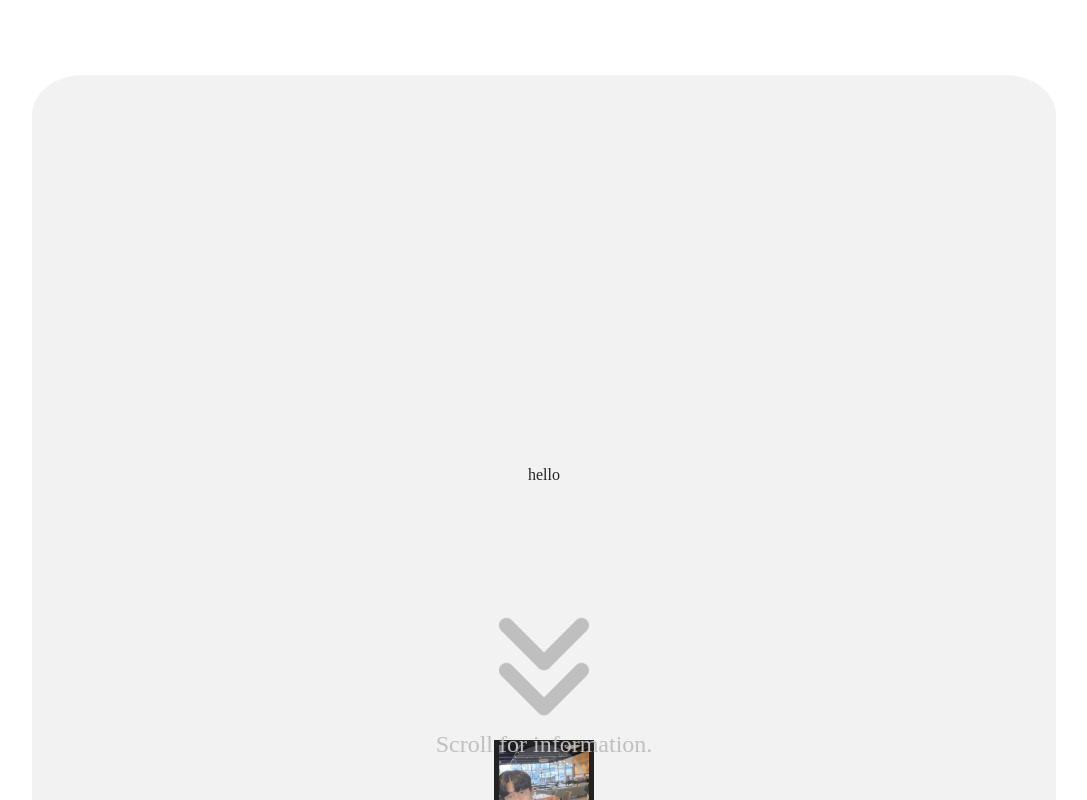
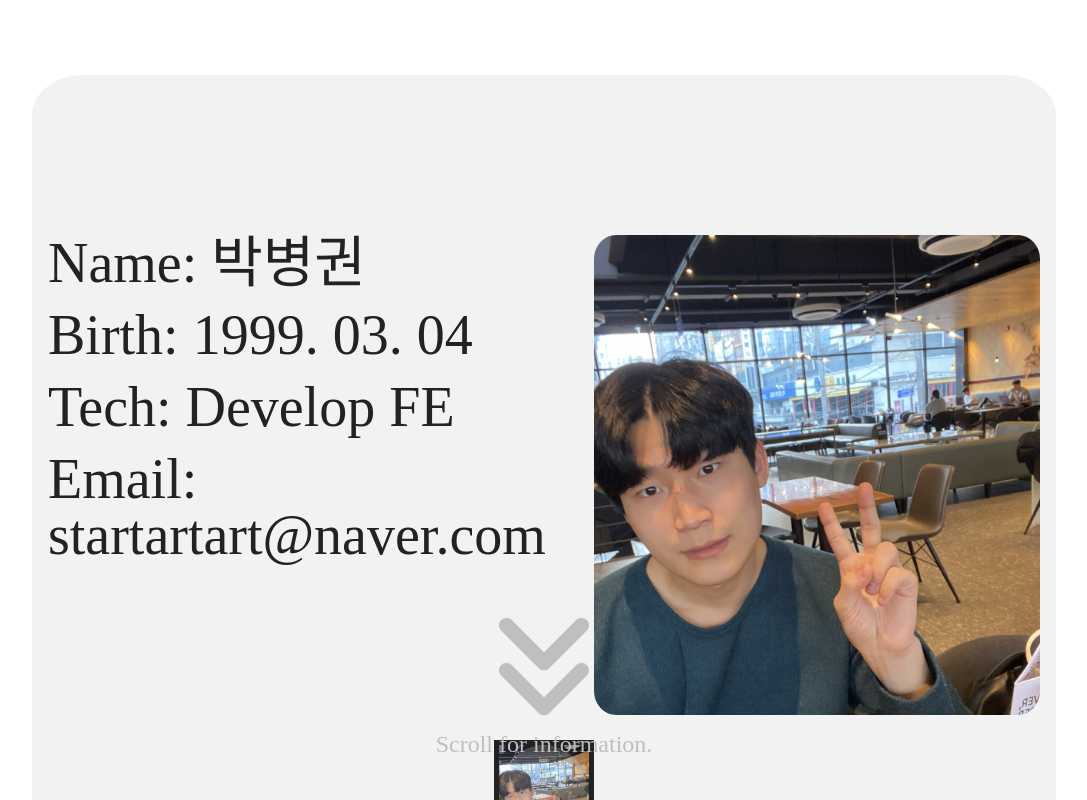
Before and after one commit to startartart/conblog, a React (Vite) app: page / in a window 1280 px wide. Both pictures are taken after a click on the element 567 px from the left and 1125 px from the top of the page. Shown: the part 725-1525 px from the top of the page, without its empty margins (96-1183 px from the left). Built offline with nearby package versions, Linux system fonts and the light colour scheme.

Commit message:
feat: Introduce 라우팅 및 생성

```diff
--- a/src/pages/Home/Home.tsx
+++ b/src/pages/Home/Home.tsx
@@ -12,6 +12,7 @@ type BarProps = {
 type LayoutProps = {
   $color: string;
   $current?: boolean;
+  $flexDirection?: 'column' | 'row';
 };
 
 export default function Home() {
@@ -81,8 +82,9 @@ export default function Home() {
         className="layout"
         $color="#f2f2f2"
         $current={'layout2' === current}
+        $flexDirection="row"
       >
-        <Info $current={'layout2' === current}/>
+        <Info $current={'layout2' === current} />
       </Layout>
 
       <Footer $show={'layout1' === current} />
@@ -109,7 +111,7 @@ const Layout = styled.div<LayoutProps>`
   transition: all 0.5s ease-out;
   position: relative;
   gap: 1rem;
-  flex-direction: column;
+  flex-direction: ${(props) => (props.$flexDirection ? 'row' : 'column')};
   justify-content: center;
   align-items: center;
   z-index: 1;
--- a/src/pages/Home/Info.tsx
+++ b/src/pages/Home/Info.tsx
@@ -2,12 +2,12 @@ import styled from 'styled-components';
 import { useState } from 'react';
 import Text from '../../components/Text/Text';
 import './info.css';
+import { Introduce1, Introduce2, Introduce3, Introduce4 } from './index';
 
 type InfoProps = {
   $current?: boolean;
   $vertical?: 'top' | 'bottom';
   $horizontal?: 'left' | 'right';
-  $navigating?: boolean;
 };
 
 export default function Info({ $current }: InfoProps) {
@@ -57,7 +57,11 @@ export default function Info({ $current }: InfoProps) {
           <Text $fontSize="2rem"></Text>
         </Circle>
       </Layout>
-      {box === 1 && <Text>hello</Text>}
+
+      {box === 1 && <Introduce1 />}
+      {box === 2 && <Introduce2 />}
+      {box === 3 && <Introduce3 />}
+      {box === 4 && <Introduce4 />}
     </>
   );
 }
--- /dev/null
+++ b/src/pages/Home/Introduce1.tsx
@@ -0,0 +1,48 @@
+import Text from '../../components/Text/Text';
+import styled from 'styled-components';
+import useCurrentMedia from '../../hooks/useCurrentMedia';
+
+type Intro = {
+  $img?: string;
+};
+
+export default function Introduce1() {
+  const value = useCurrentMedia({ method: 'device' });
+  const type = typeof value === 'string' ? value : '';
+
+  return (
+    <>
+      <Layout>
+        <Text $fontSize="3.5rem" $color="#222222">
+          Name: 박병권
+        </Text>
+        <Text $fontSize="3.5rem" $color="#222222">
+          Birth: 1999. 03. 04
+        </Text>
+        <Text $fontSize="3.5rem" $color="#222222">
+          Tech: Develop FE
+        </Text>
+        <Text $fontSize="3.5rem" $color="#222222">
+          Email: startartart@naver.com
+        </Text>
+      </Layout>
+      {type === 'desktop' && <Layout $img={'/assets/images/me.jpeg'}></Layout>}
+    </>
+  );
+}
+
+const Layout = styled.div<Intro>`
+  display: flex;
+  flex-direction: column;
+  gap: 1rem;
+  width: 100%;
+  height: 60%;
+  margin: 1rem;
+  ${(props) =>
+    props.$img &&
+    `
+    background-image: url(${props.$img});
+    background-size: 100%;
+    border-radius: 5%;
+  `}
+`;
--- /dev/null
+++ b/src/pages/Home/Introduce2.tsx
@@ -0,0 +1,3 @@
+export default function Introduce2() {
+  return <>Introduce2</>;
+}
--- /dev/null
+++ b/src/pages/Home/Introduce3.tsx
@@ -0,0 +1,3 @@
+export default function Introduce3() {
+  return <>Introduce3</>;
+}
--- /dev/null
+++ b/src/pages/Home/Introduce4.tsx
@@ -0,0 +1,3 @@
+export default function Introduce4() {
+  return <>Introduce4</>;
+}
--- /dev/null
+++ b/src/pages/Home/index.ts
@@ -0,0 +1,4 @@
+export { default as Introduce1 } from './Introduce1';
+export { default as Introduce2 } from './Introduce2';
+export { default as Introduce3 } from './Introduce3';
+export { default as Introduce4 } from './Introduce4';
```
